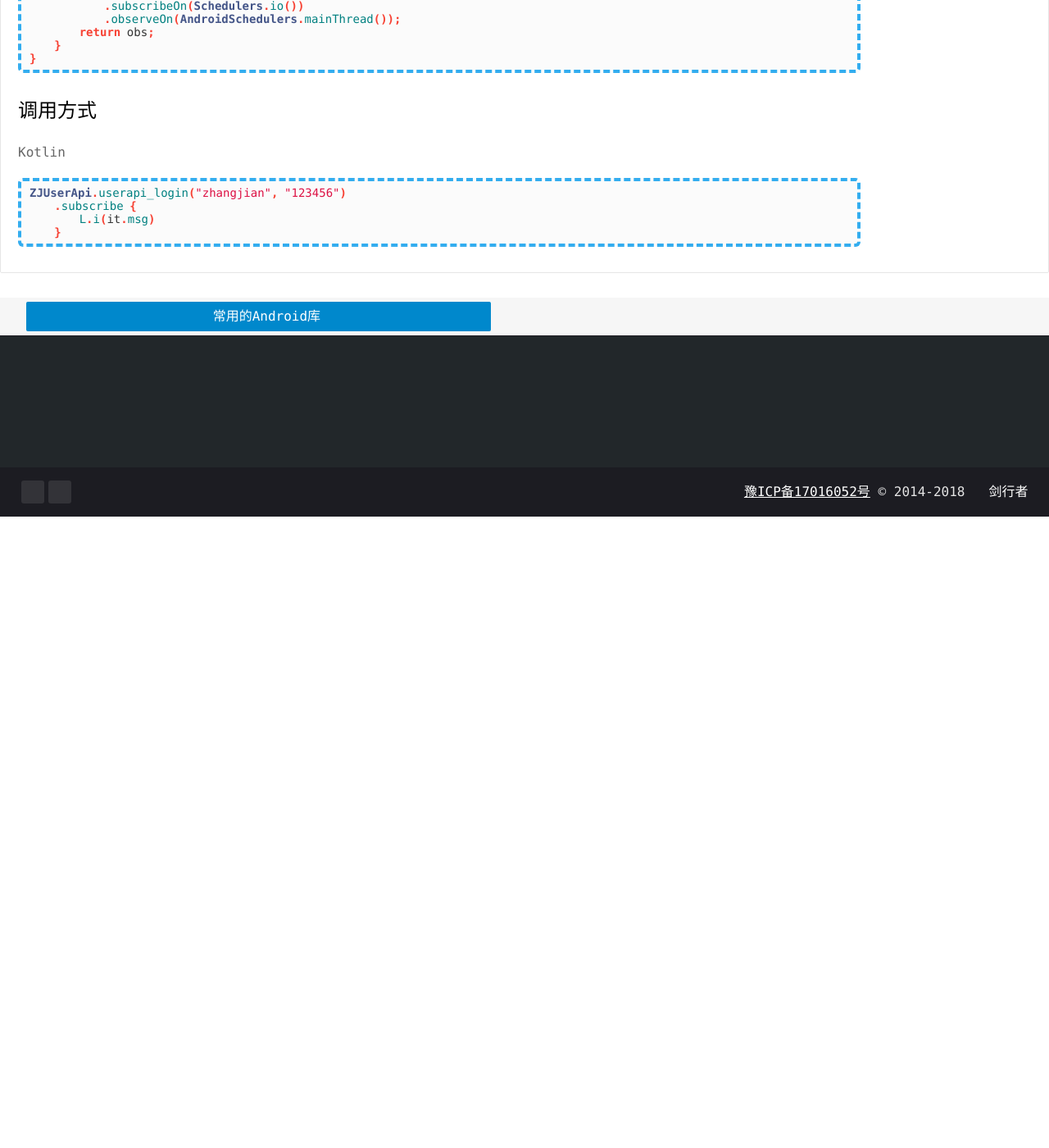
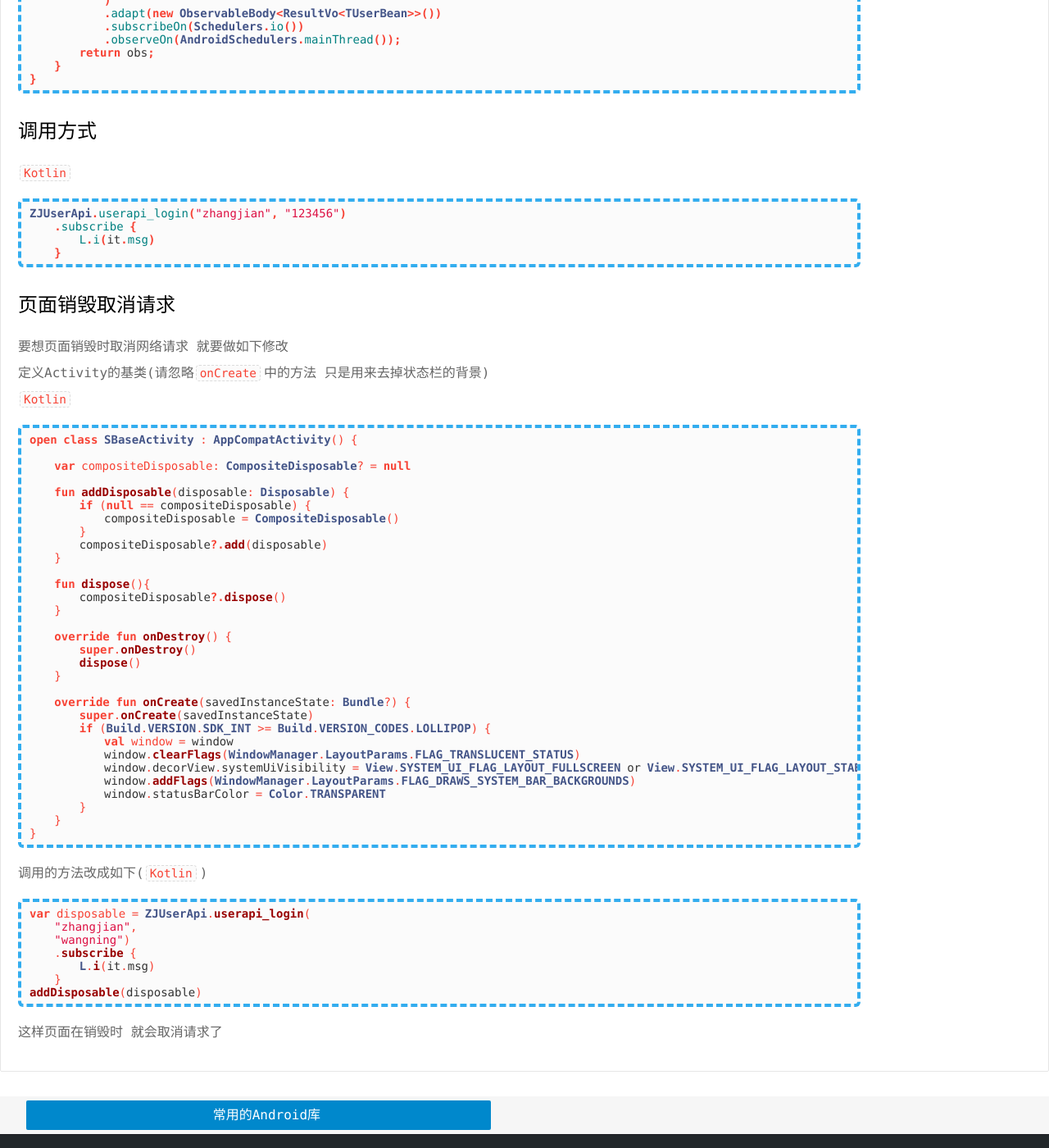
Before and after one commit to psvmc/myblog_jekyll, a Jekyll site: the page built from _posts/2018-04-08-android-okgo.md, in a window 1280 px wide and 1400 px high, scrolled down 7358 px. Shown: the whole window at 82% size. Built offline with Jekyll 4.4.1, drawn with Linux system fonts in a browser that asks for light colours; comment, search, counter and statistics services are not loaded; before the commit the page ends 7988 px from its top, so only the background shows below that.

Commit message:
文章更新

````diff
--- a/_posts/2018-04-08-android-okgo.md
+++ b/_posts/2018-04-08-android-okgo.md
@@ -403,7 +403,7 @@ public class ZJUserApi {
 
 ### 调用方式
 
-Kotlin
+`Kotlin`
 
 ```java
 ZJUserApi.userapi_login("zhangjian", "123456")
@@ -411,3 +411,61 @@ ZJUserApi.userapi_login("zhangjian", "123456")
         L.i(it.msg)
     }
 ```
+
+
+
+### 页面销毁取消请求
+
+要想页面销毁时取消网络请求 就要做如下修改
+
+定义Activity的基类(请忽略`onCreate`中的方法 只是用来去掉状态栏的背景)
+
+`Kotlin`
+
+```kotlin
+open class SBaseActivity : AppCompatActivity() {
+
+    var compositeDisposable: CompositeDisposable? = null
+
+    fun addDisposable(disposable: Disposable) {
+        if (null == compositeDisposable) {
+            compositeDisposable = CompositeDisposable()
+        }
+        compositeDisposable?.add(disposable)
+    }
+
+    fun dispose(){
+        compositeDisposable?.dispose()
+    }
+
+    override fun onDestroy() {
+        super.onDestroy()
+        dispose()
+    }
+
+    override fun onCreate(savedInstanceState: Bundle?) {
+        super.onCreate(savedInstanceState)
+        if (Build.VERSION.SDK_INT >= Build.VERSION_CODES.LOLLIPOP) {
+            val window = window
+            window.clearFlags(WindowManager.LayoutParams.FLAG_TRANSLUCENT_STATUS)
+            window.decorView.systemUiVisibility = View.SYSTEM_UI_FLAG_LAYOUT_FULLSCREEN or View.SYSTEM_UI_FLAG_LAYOUT_STABLE
+            window.addFlags(WindowManager.LayoutParams.FLAG_DRAWS_SYSTEM_BAR_BACKGROUNDS)
+            window.statusBarColor = Color.TRANSPARENT
+        }
+    }
+}
+```
+
+调用的方法改成如下(`Kotlin`)
+
+```kotlin
+var disposable = ZJUserApi.userapi_login(
+    "zhangjian",
+    "wangning")
+    .subscribe {
+        L.i(it.msg)
+    }
+addDisposable(disposable)
+```
+
+这样页面在销毁时 就会取消请求了
````
